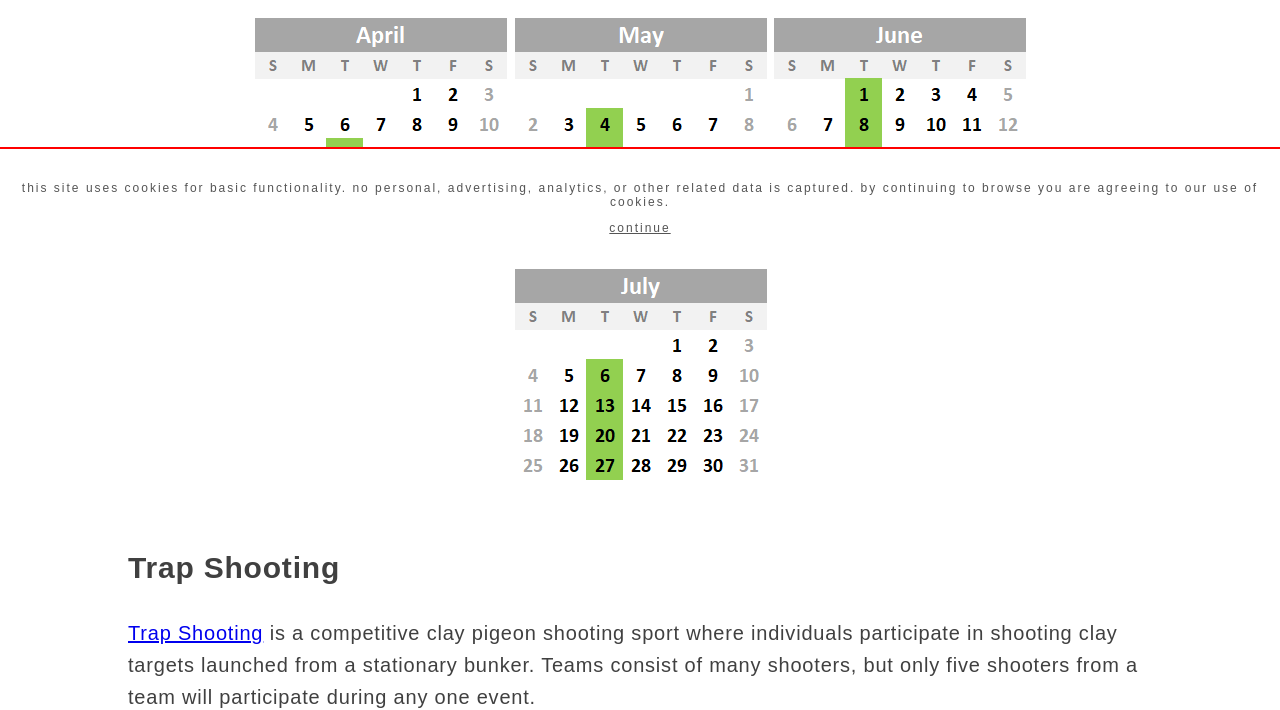
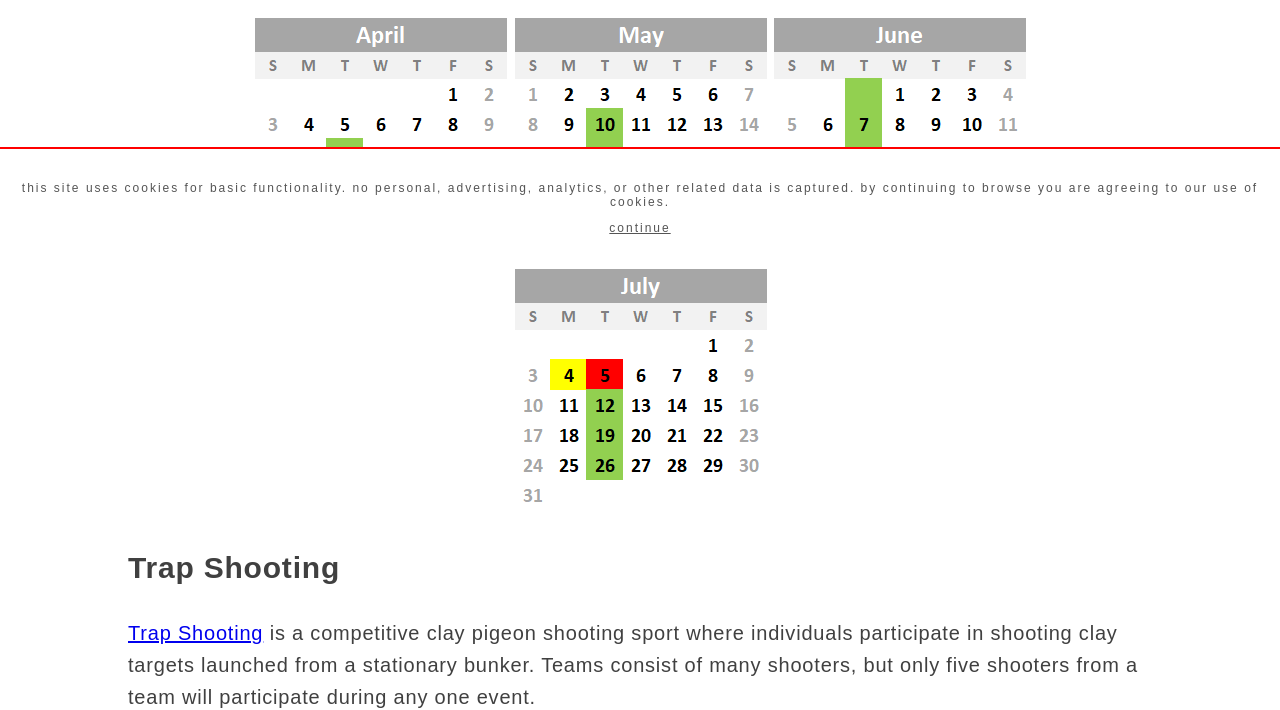
Before and after one commit to salmoncow/citl, a plain HTML site: page src/www/about.html in a window 1280 px wide. Shown: the part 533-1243 px from the top of the page. Drawn offline with Linux system fonts and the light colour scheme.

Commit message:
fix: about season calendar

```diff
--- a/src/www/about.html
+++ b/src/www/about.html
@@ -42,12 +42,12 @@
 
 <div class="main">
 
-	<h2>2021 Season Calendar</h2>
+	<h2>2022 Season Calendar</h2>
 	<div style="text-align: center;">
-        <img style="padding: 0px" src="images/2021_season_calendar_april.png" alt="2021 Season Calendar">
-        <img style="padding: 0px" src="images/2021_season_calendar_may.png" alt="2021 Season Calendar">
-        <img style="padding: 0px" src="images/2021_season_calendar_june.png" alt="2021 Season Calendar">
-        <img style="padding: 0px" src="images/2021_season_calendar_july.png" alt="2021 Season Calendar">
+        <img style="padding: 0px" src="images/2022_season_calendar_april.png" alt="2022 Season Calendar">
+        <img style="padding: 0px" src="images/2022_season_calendar_may.png" alt="2022 Season Calendar">
+        <img style="padding: 0px" src="images/2022_season_calendar_june.png" alt="2022 Season Calendar">
+        <img style="padding: 0px" src="images/2022_season_calendar_july.png" alt="2022 Season Calendar">
     </div>
 
 	<h2>Trap Shooting</h2>
```
